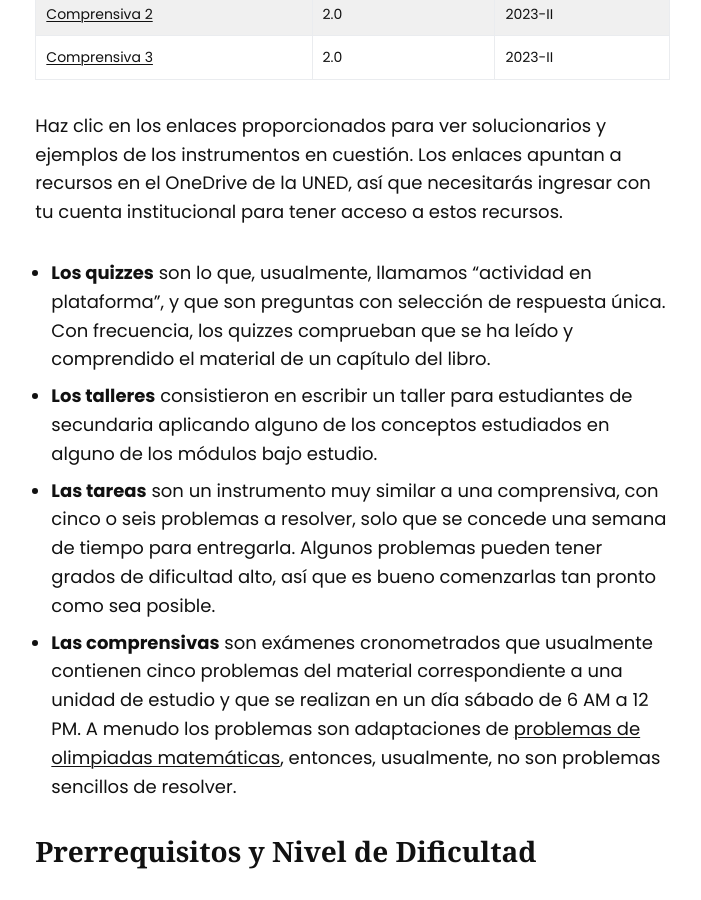
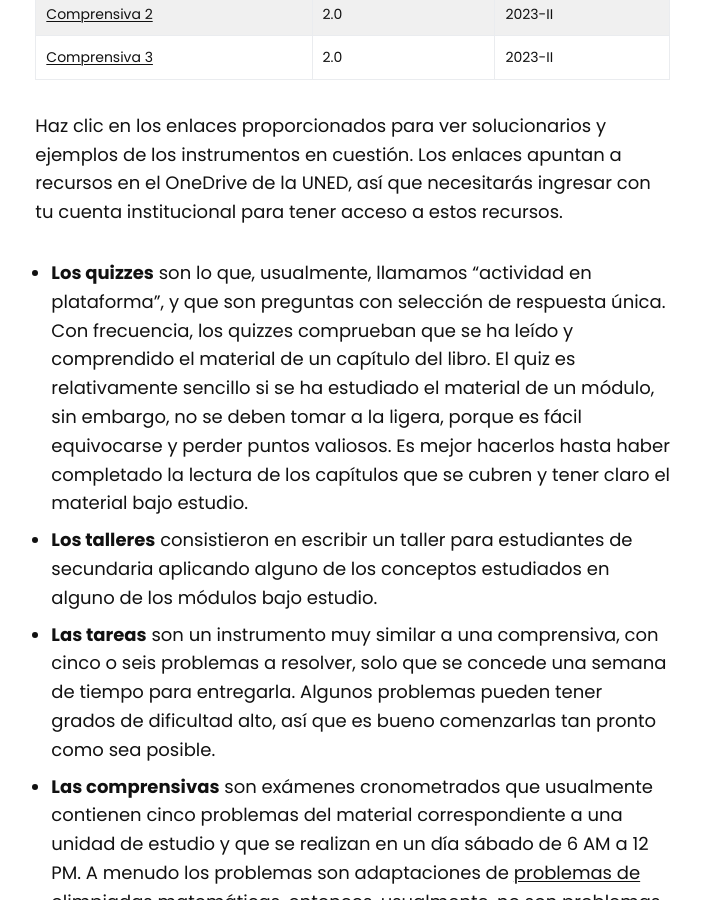
Before and after one commit to asoesem/asoesem.github.io, a Jekyll site: the page built from _posts/2024-01-04-geometria-euclidea-1.md, in a window 1280 px wide and 900 px high, scrolled down 3554 px. Shown: the whole window, without its empty margins (454-1155 px from the left). Built offline with Jekyll 4.4.1, drawn with Linux system fonts in a browser that asks for light colours; some of the changed text lies outside the part shown.

Commit message:
Agrega recomendaciones de libros adicionales

```diff
--- a/_posts/2024-01-04-geometria-euclidea-1.md
+++ b/_posts/2024-01-04-geometria-euclidea-1.md
@@ -66,7 +66,7 @@
 
 Haz clic en los enlaces proporcionados para ver solucionarios y ejemplos de los instrumentos en cuestión. Los enlaces apuntan a recursos en el OneDrive de la UNED, así que necesitarás ingresar con tu cuenta institucional para tener acceso a estos recursos.
 
-* **Los quizzes** son lo que, usualmente, llamamos "actividad en plataforma", y que son preguntas con selección de respuesta única. Con frecuencia, los quizzes comprueban que se ha leído y comprendido el material de un capítulo del libro.
+* **Los quizzes** son lo que, usualmente, llamamos "actividad en plataforma", y que son preguntas con selección de respuesta única. Con frecuencia, los quizzes comprueban que se ha leído y comprendido el material de un capítulo del libro. El quiz es relativamente sencillo si se ha estudiado el material de un módulo, sin embargo, no se deben tomar a la ligera, porque es fácil equivocarse y perder puntos valiosos. Es mejor hacerlos hasta haber completado la lectura de los capítulos que se cubren y tener claro el material bajo estudio.
 * **Los talleres** consistieron en escribir un taller para estudiantes de secundaria aplicando alguno de los conceptos estudiados en alguno de los módulos bajo estudio.
 * **Las tareas** son un instrumento muy similar a una comprensiva, con cinco o seis problemas a resolver, solo que se concede una semana de tiempo para entregarla. Algunos problemas pueden tener grados de dificultad alto, así que es bueno comenzarlas tan pronto como sea posible.
 * **Las comprensivas** son exámenes cronometrados que usualmente contienen cinco problemas del material correspondiente a una unidad de estudio y que se realizan en un día sábado de 6 AM a 12 PM. A menudo los problemas son adaptaciones de [problemas de olimpiadas matemáticas][75], entonces, usualmente, no son problemas sencillos de resolver.
@@ -113,6 +113,7 @@
 * [A First Course in Geometry][58] de Edward T. Walsh se puede adquirir tanto en formato físico como digital en la página de la editorial Dover Books.
 Este libro cubre todo el mismo material que la UDM pero de una forma magistralmente superior, en explicaciones, ejemplos y ejercicios. Para mi gusto, este fue el mejor libro alternativo en mi biblioteca que usé en mi preparación durante este curso.
 * [Everything You Need to Ace Geometry in One Big Fat Notebook][72]: es un excelente libro para estudiar la mayoría de los teoremas que se necesita aprender durante este curso. El libro es muy visual, bellamente diseñado, y simplifica el aprendizaje de muchos teoremas increíblemente. Además agrupa y representa los teoremas de una forma que tiene muchísimo más sentido que como lo hace la UDM, lo cual ayuda mucho en el aprendizaje de los mismos. Honestamente, este libro fue uno de mis favoritos todo el cuatrimestre y nunca dejó mi escritorio mientras llevé el curso. Lo consulté incontables veces y lo utilicé para mejorar muchas de mis fichas de los teoremas que venían en la UDM.
+* [Geometry for Dummies][76] de Mark Ryan es un excelente libro que me ayudó, sobre todo, a aprender como hacer demostraciones geométricas. Se dedican varios capítulos del libro a este tema y se ofrecen ejemplos sencillos y prácticos. Aunque el libro cubre muchos de los teoremos que se ven en el curso, yo lo utilicé primordialemente para el dominio del tema de demostraciones.
 
 ## Otros Solucionarios
 
@@ -264,3 +265,4 @@
 [73]:https://translate.google.com/
 [74]:https://chat.openai.com/
 [75]:https://unedcr-my.sharepoint.com/:b:/g/personal/jordy_morales_uned_cr/EcGnGnLONKdKsLqe7_I9kKABABxDPy4RQgLe1MiksGk7ZA?e=6opqAA
+[76]:https://www.amazon.com/Geometry-Dummies-Mark-Ryan/dp/1119181550/ref=sr_1_1?adgrpid=76793619490&hvadid=585479352401&hvdev=c&hvlocphy=9075466&hvnetw=g&hvqmt=e&hvrand=987644976689458625&hvtargid=kwd-142836496&hydadcr=28013_14525458&keywords=geometry+for+dummies&qid=1704574862&sr=8-1
```
